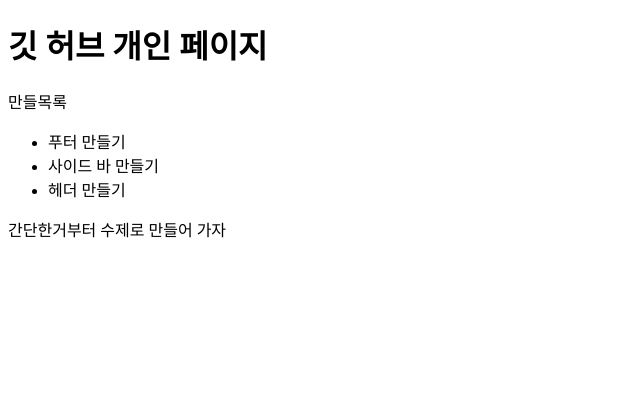
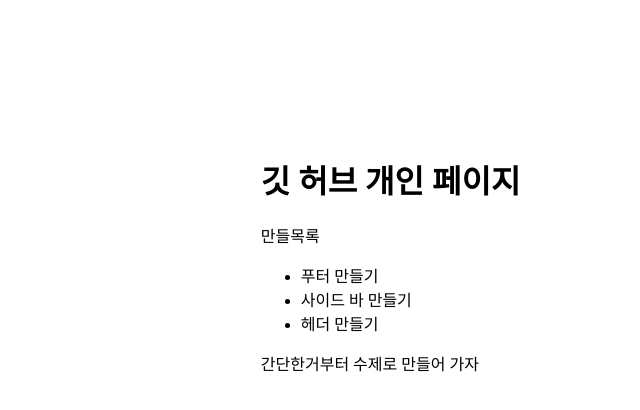
Before and after one commit to ManDuGuk/ManDuGuk.github.io, a plain HTML site: page index.html in a window 1280 px wide. Shown: the whole page, without its empty margins (0-640 px from the left). Drawn offline with Linux system fonts and the light colour scheme.

Commit message:
css 적용을 까먹었네

```diff
--- a/home.css
+++ b/home.css
@@ -1,4 +1,9 @@
+body {
+    display: flex;
+    justify-content: center;
+}
+
 .contents_wraper {
-
-    margin: 10% 10% 20% 20%;
+    margin-top: 10%;
+    width: 60%;
 }
--- a/index.html
+++ b/index.html
@@ -5,6 +5,7 @@
     <meta charset="UTF-8">
     <meta name="viewport" content="width=device-width, initial-scale=1.0">
     <title>개인페이지</title>
+    <link rel="stylesheet" href="home.css">
 </head>
 
 <body>
```
